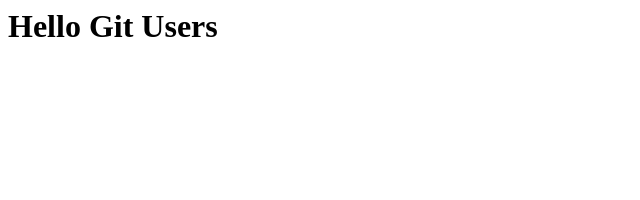
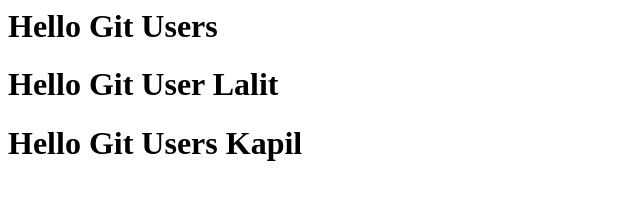
Before and after one commit to LalitEway/My-app, a plain HTML site: page test.html in a window 1280 px wide. Shown: the whole page, without its empty margins (0-640 px from the left). Drawn offline with Linux system fonts and the light colour scheme.

Commit message:
my new Changes	`

```diff
--- a/test.html
+++ b/test.html
@@ -9,6 +9,9 @@
 
 <body>
     <h1>Hello Git Users</h1>
+    <h1>Hello Git User Lalit</h1>
+    <h1>Hello Git Users Kapil</h1>
+
 </body>
 
 </html>
```
